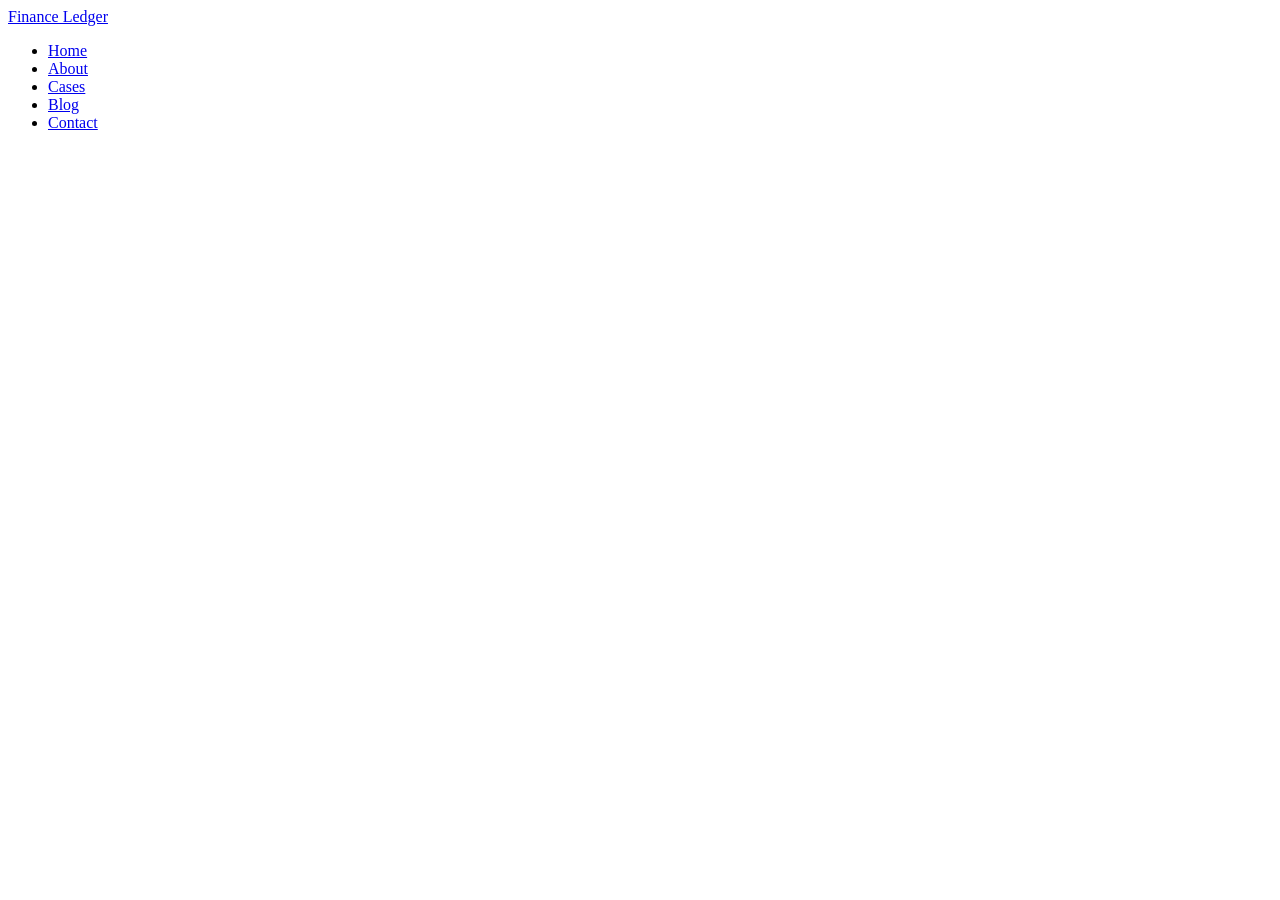
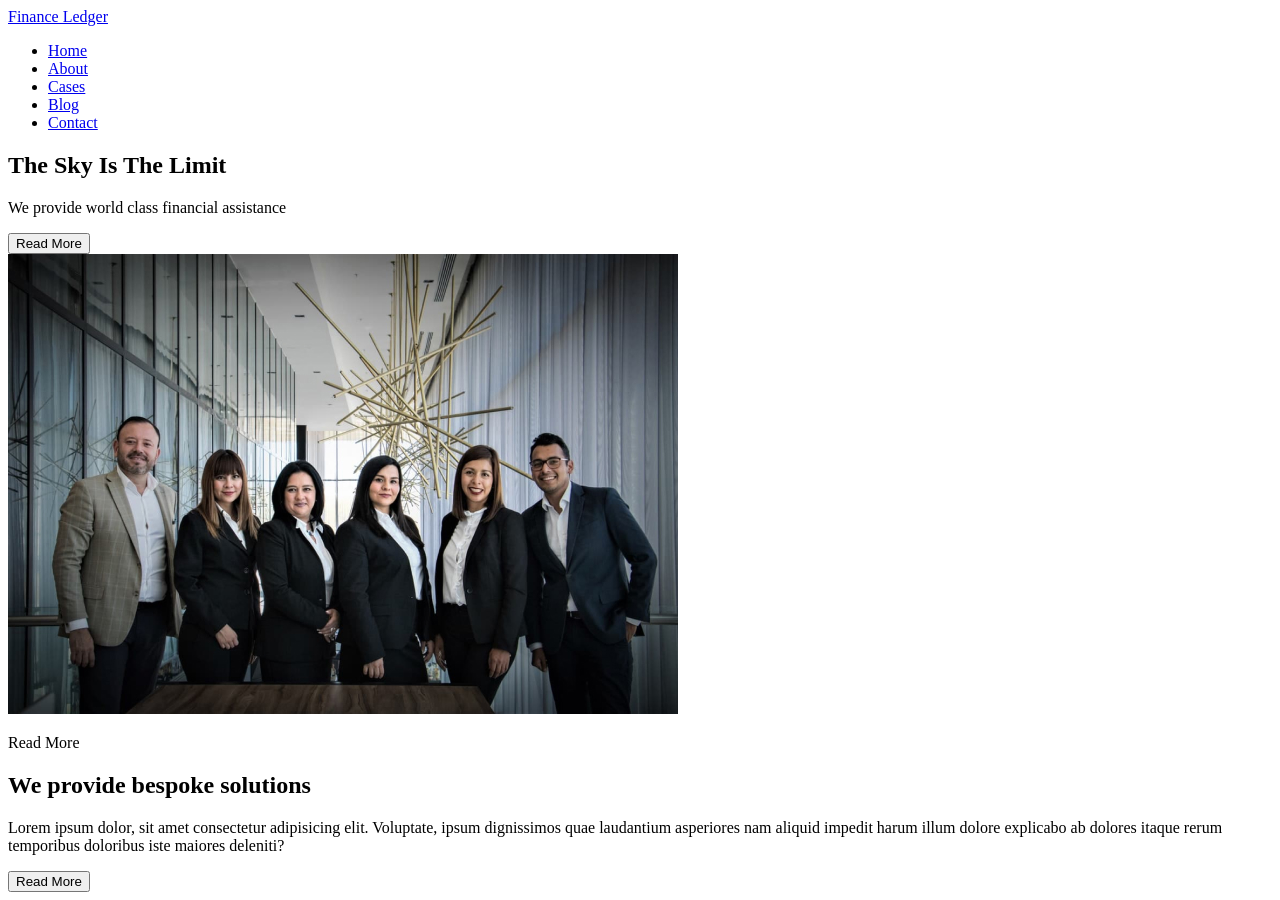
Before and after one commit to kashirin-olexsandr/blended-110_html, a plain HTML site: page index.html in a window 1280 px wide. Before the commit the page ends 800 px from the top, so only its background shows below. Drawn offline with Linux system fonts and the light colour scheme.

Commit message:
add section

```diff
--- a/index.html
+++ b/index.html
@@ -19,5 +19,24 @@
         </ul>
       </nav>
     </header>
+    <main>
+      <section>
+        <h1>The Sky Is The Limit</h1>
+        <p>We provide world class financial assistance</p>
+        <button type="button">Read More</button>
+      </section>
+      <section>
+        <img src="./image/Rectangle.jpg" alt="our team" />
+        <p>Read More</p>
+        <h2>We provide bespoke solutions</h2>
+        <p>
+          Lorem ipsum dolor, sit amet consectetur adipisicing elit. Voluptate,
+          ipsum dignissimos quae laudantium asperiores nam aliquid impedit harum
+          illum dolore explicabo ab dolores itaque rerum temporibus doloribus
+          iste maiores deleniti?
+        </p>
+        <button type="button">Read More</button>
+      </section>
+    </main>
   </body>
 </html>
```
Also changed, not shown: image/Rectangle.jpg (added).
